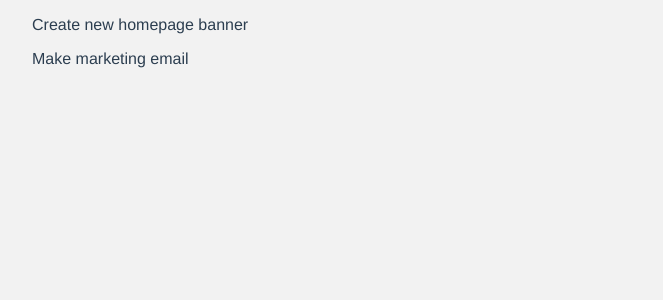
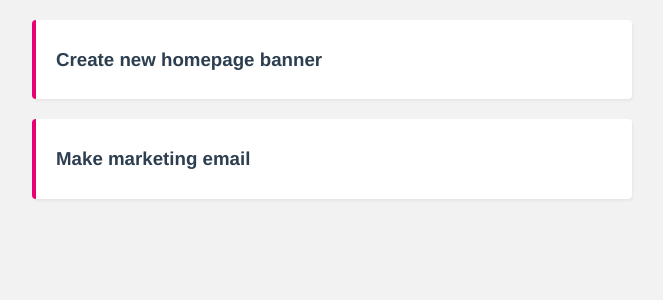
Before and after one commit to valchevgd/project-planner, a Vue app: page / in a window 1280 px wide. Shown: the top 300 px of the page, without its empty margins (308-971 px from the left). Built offline with nearby package versions, Linux system fonts and the light colour scheme; data requests are answered from the project's data file.

Commit message:
Added: Single project component

```diff
--- /dev/null
+++ b/src/components/SingleProject.vue
@@ -0,0 +1,42 @@
+<template>
+  <div class="project">
+    <div class="actions">
+      <h3 @click="toggleDetails">{{ project.title }}</h3>
+    </div>
+    <div v-if="showDetails" class="details">
+      <p>{{ project.details }}</p>
+    </div>
+  </div>
+</template>
+
+<script>
+export default {
+  name: 'SingleProject',
+  props: ['project'],
+  data() {
+    return {
+      showDetails: false
+    }
+  },
+  methods: {
+    toggleDetails() {
+      this.showDetails = !this.showDetails;
+    }
+  }
+}
+</script>
+
+<style>
+.project {
+  margin: 20px auto;
+  background: white;
+  padding: 10px 20px;
+  border-radius: 4px;
+  box-shadow: 1px 2px 3px rgba(0, 0, 0, 0.05);
+  border-left: 4px solid #e90074;
+}
+
+h3 {
+  cursor: pointer;
+}
+</style>
--- a/src/views/Home.vue
+++ b/src/views/Home.vue
@@ -2,7 +2,7 @@
   <div class="home">
     <div v-if="projects.length">
       <div v-for="project in projects" :key="project.id">
-        <p>{{ project.title }}</p>
+        <SingleProject :project="project"/>
       </div>
     </div>
     <div v-else>
@@ -12,9 +12,11 @@
 </template>
 
 <script>
+import SingleProject from '../components/SingleProject';
 
 export default {
   name: 'Home',
+  components: { SingleProject },
   data() {
     return {
       projects: []
```
